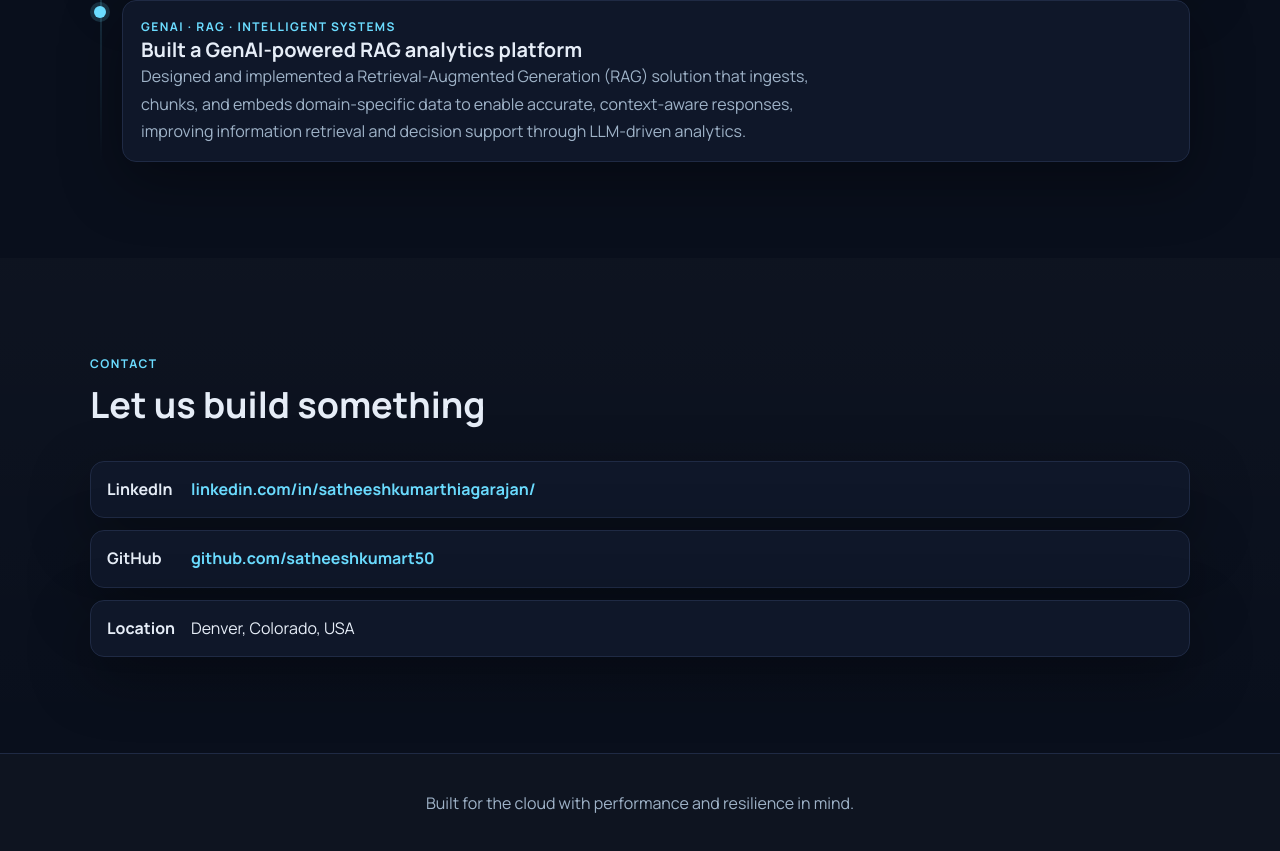
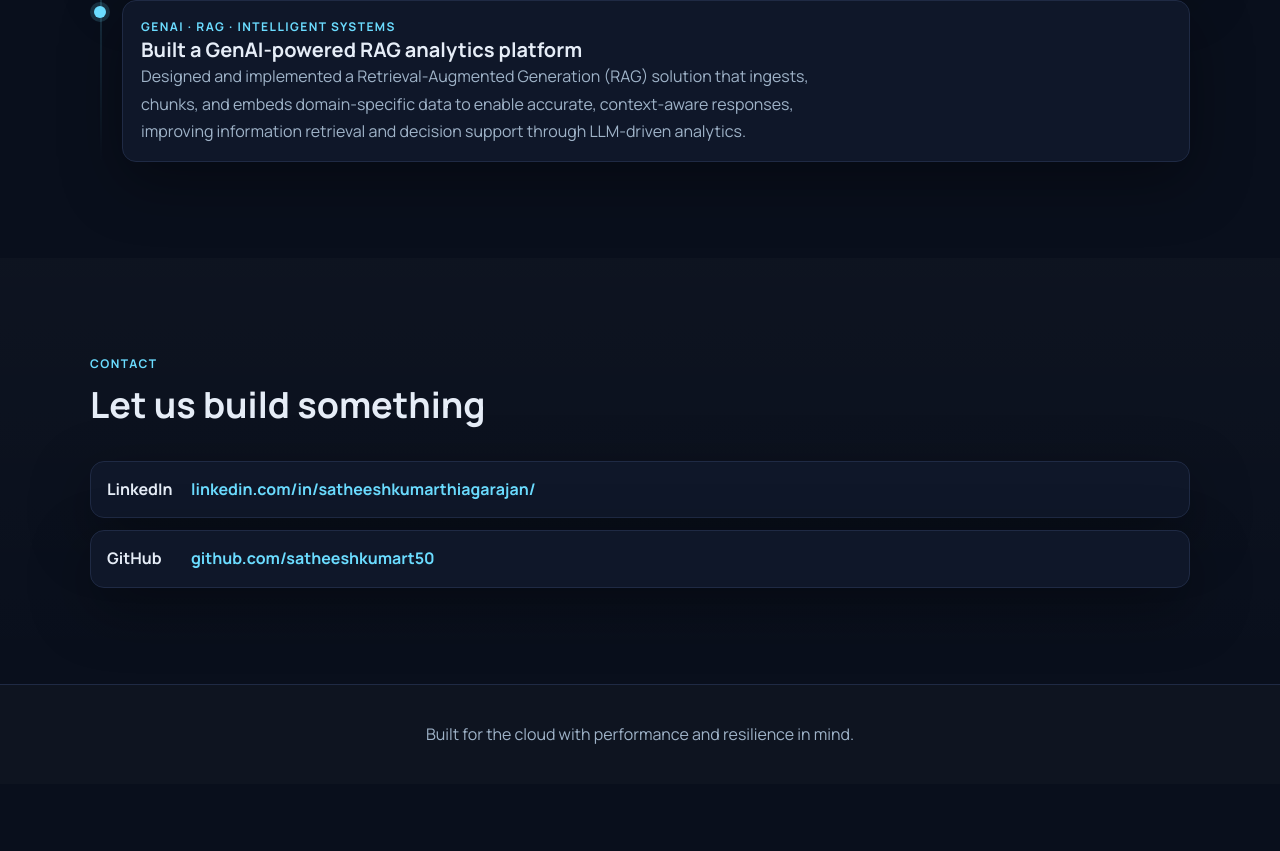
Before and after one commit to satheeshkumart50/portfolio, a plain HTML site: page index.html in a window 1280 px wide. Shown: the part 3105-3956 px from the top of the page. After the commit the page ends 3889 px from the top, so only its background shows below. Drawn offline with Linux system fonts and the light colour scheme.

Commit message:
Update contact section in index.html

```diff
--- a/index.html
+++ b/index.html
@@ -337,10 +337,6 @@
                 >github.com/satheeshkumart50</a
               >
             </li>
-            <li>
-              <span class="contact-label" aria-hidden="true">Location</span>
-              <span class="body-text">Denver, Colorado, USA</span>
-            </li>
           </ul>
         </div>
       </section>
```
